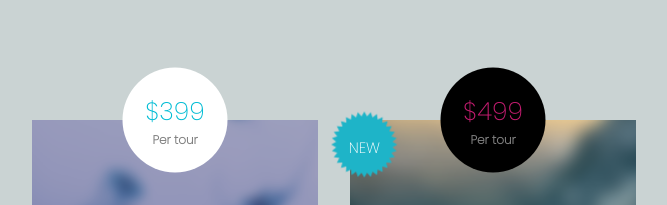
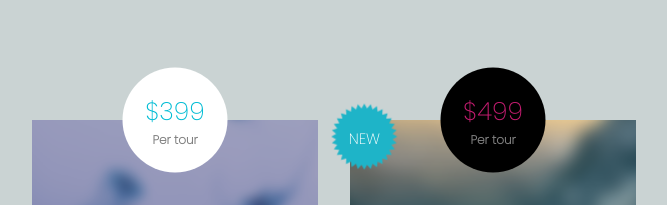
Before and after one commit to min-cc/price_table, a plain HTML site: page index.html in a window 1280 px wide. Shown: the top 205 px of the page, without its empty margins (306-973 px from the left). Drawn offline with Linux system fonts and the light colour scheme.

Commit message:
'fix-new'

```diff
--- a/style.css
+++ b/style.css
@@ -190,11 +190,12 @@ p.price-bottom {
 }
 
 .new {
-  transform: translate(-45%, -167%);
+  transform: translate(-45%, -90%);
+  position: relative;
 }
 
 .new-alt {
   font-size: 15px;
   color: white;
-  margin-top: -49px;
+  transform: translate(0%, -215%);
 }
```
